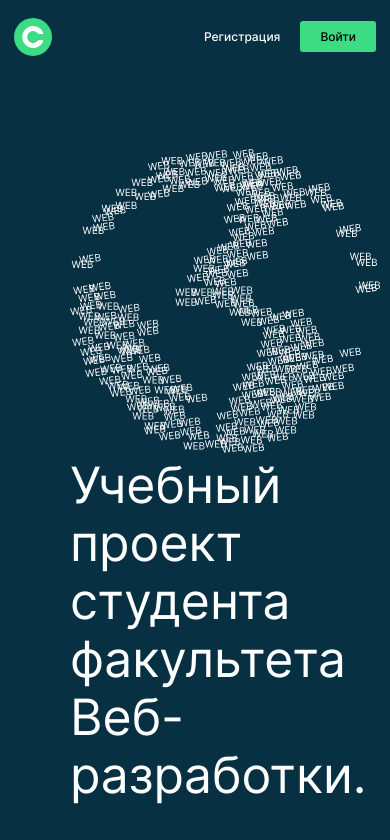
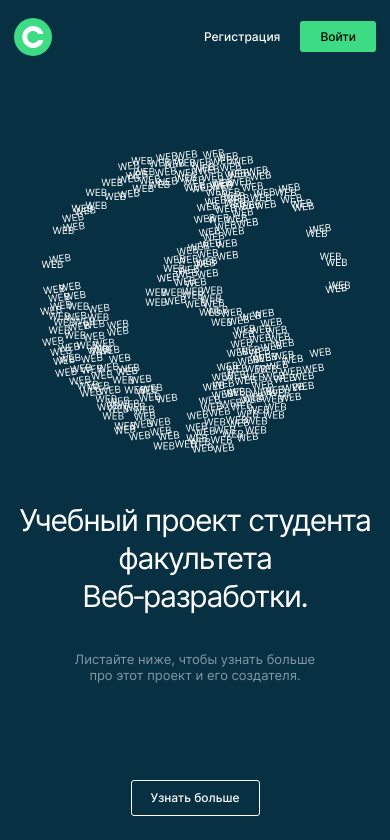
Before and after one commit to Julia-Papina/movies-explorer-frontend, a React (Create React App) app: page / in a window 390 px wide. Shown: the top 840 px of the page. Built offline with nearby package versions, Linux system fonts and the light colour scheme.

Commit message:
адаптивность стилей promo

```diff
--- a/src/components/AboutProject/AboutProject.js
+++ b/src/components/AboutProject/AboutProject.js
@@ -0,0 +1,11 @@
+import './AboutProject.css';
+
+function AboutProject() {
+    return (
+        <section className="about-project" id="about">
+            Проект
+        </section>
+    )
+}
+
+export default AboutProject;
--- a/src/components/Main/Main.js
+++ b/src/components/Main/Main.js
@@ -1,9 +1,11 @@
 import Promo from '../Promo/Promo';
+import AboutProject from '../AboutProject/AboutProject';
 function Main() {
     return (
         <>
         <main className="main">
             <Promo />
+            <AboutProject />
 
         </main>
 
--- a/src/components/Promo/Promo.css
+++ b/src/components/Promo/Promo.css
@@ -24,6 +24,8 @@
   font-size: 50px;
   line-height: 58px;
   padding: 0;
+  font-family: "Inter";
+  font-style: normal;
   font-weight: 400;
 }
 
@@ -42,7 +44,6 @@
   height: 36px;
   border: 1px solid #fff;
   box-sizing: border-box;
-  opacity: 0.6;
   border-radius: 3px;
   background-color: transparent;
   color: #ffffff;
@@ -51,12 +52,72 @@
   font-weight: 500;
   font-size: 12px;
   line-height: 16px;
-  margin: 0 0 75px 0;
   cursor: pointer;
-  opacity: 1;
-  transition: all ease-in-out 0.3s;
 }
 .promo__link {
   text-decoration: none;
   color: #ffffff;
 }
+.promo__button:hover {
+  opacity: 0.7;
+}
+
+@media screen and (max-width: 1089px) {
+  .promo__container {
+    justify-content: center;
+    text-align: center;
+  }
+  .promo__wrapper {
+    text-align: center;
+  }
+  .promo__title {
+    font-style: normal;
+    margin-top: 45px;
+    font-size: 40px;
+    line-height: 50px;
+    font-weight: 400;
+  }
+  .promo__subtitle {
+    margin-right: auto;
+    max-width: 260px;
+    margin-left: auto;
+    line-height: normal;
+    font-size: 13px;
+    font-style: normal;
+    font-weight: 400;
+  }
+}
+
+@media screen and (max-width: 768px) {
+  .promo__container {
+    justify-content: center;
+    text-align: center;
+  }
+  .promo__wrapper {
+    padding: 0 45px 75px 45px;
+  }
+}
+
+@media screen and (max-width: 550px) {
+  .promo__container {
+    justify-content: center;
+    text-align: center;
+  }
+  .promo__title {
+    font-size: 30px;
+    line-height: 38px;
+    letter-spacing: -1.2px;
+  }
+  .promo__wrapper {
+    padding: 0 14px 75px 14px;
+  }
+}
+
+@media screen and (max-width: 350px) {
+  .promo__image {
+    max-width: 210px;
+  }
+  .promo__wrapper {
+    padding: 0 10px 30px 10px;
+  }
+}
--- a/src/components/Promo/Promo.js
+++ b/src/components/Promo/Promo.js
@@ -1,5 +1,5 @@
-import './Promo.css';
-import logoPromo from '../../images/text__COLOR_landing-logo.svg';
+import "./Promo.css";
+import logoPromo from "../../images/text__COLOR_landing-logo.svg";
 
 function Promo() {
   return (
@@ -8,20 +8,29 @@ function Promo() {
         <div className="promo__container">
           <div>
             <h1 className="promo__title">
-                        Учебный проект студента факультета Веб-разработки.
+              Учебный проект студента факультета Веб&#8209;разработки.
             </h1>
-                        <p className="promo__subtitle">Листайте ниже, чтобы узнать больше про этот проект и его создателя.</p>
+            <p className="promo__subtitle">
+              Листайте ниже, чтобы узнать больше про этот проект и его
+              создателя.
+            </p>
           </div>
           <div>
-                        <img src={logoPromo} alt="Логотип промо - планета web" className="promo__logo" />
+            <img
+              src={logoPromo}
+              alt="Логотип промо - планета web"
+              className="promo__logo"
+            />
           </div>
         </div>
         <button className="promo__button" type="button">
-                    <a className="promo__link" href="#about">Узнать больше</a>
+          <a className="promo__link" href="#about">
+            Узнать больше
+          </a>
         </button>
       </div>
     </section>
-    )
+  );
 }
 
 export default Promo;
```
Lines whose indentation alone changed are shown as unchanged.
